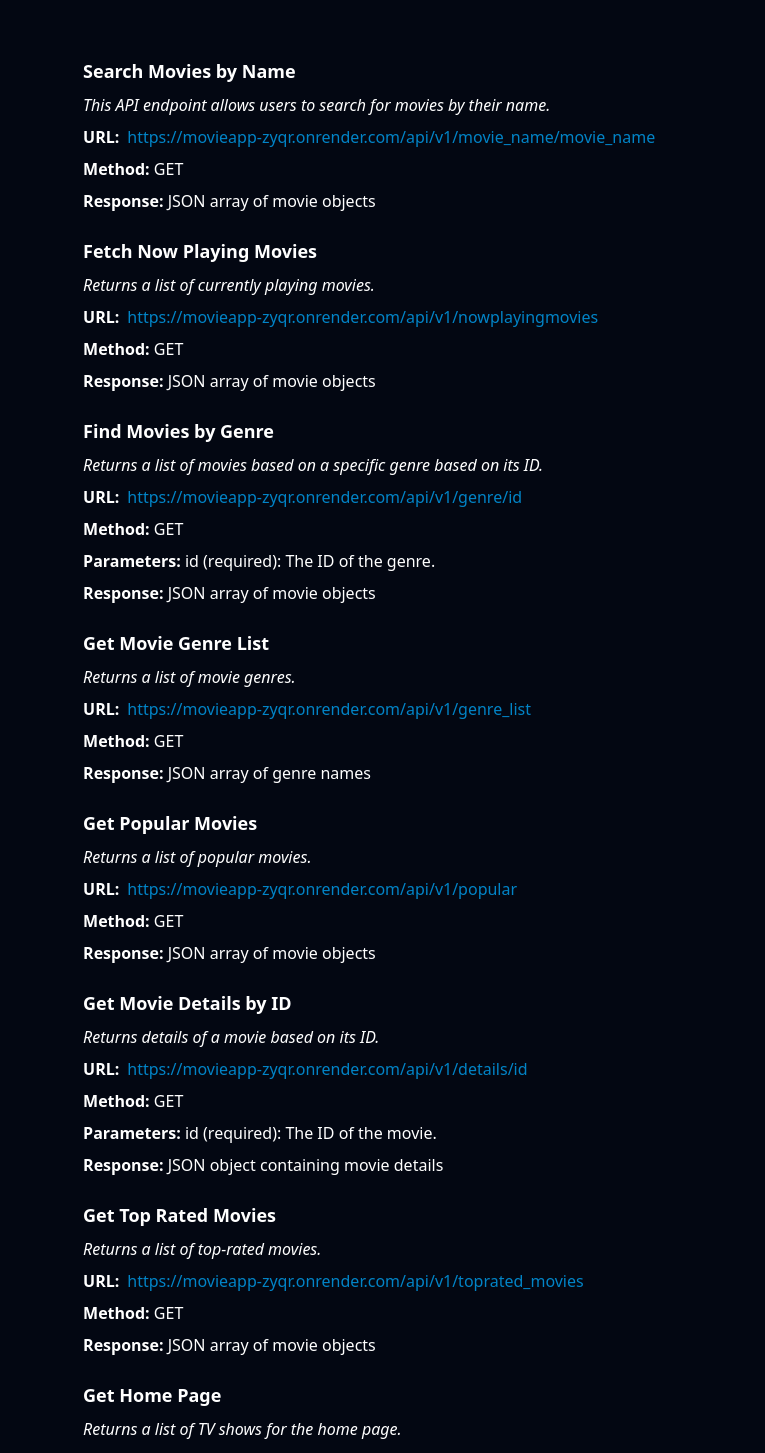
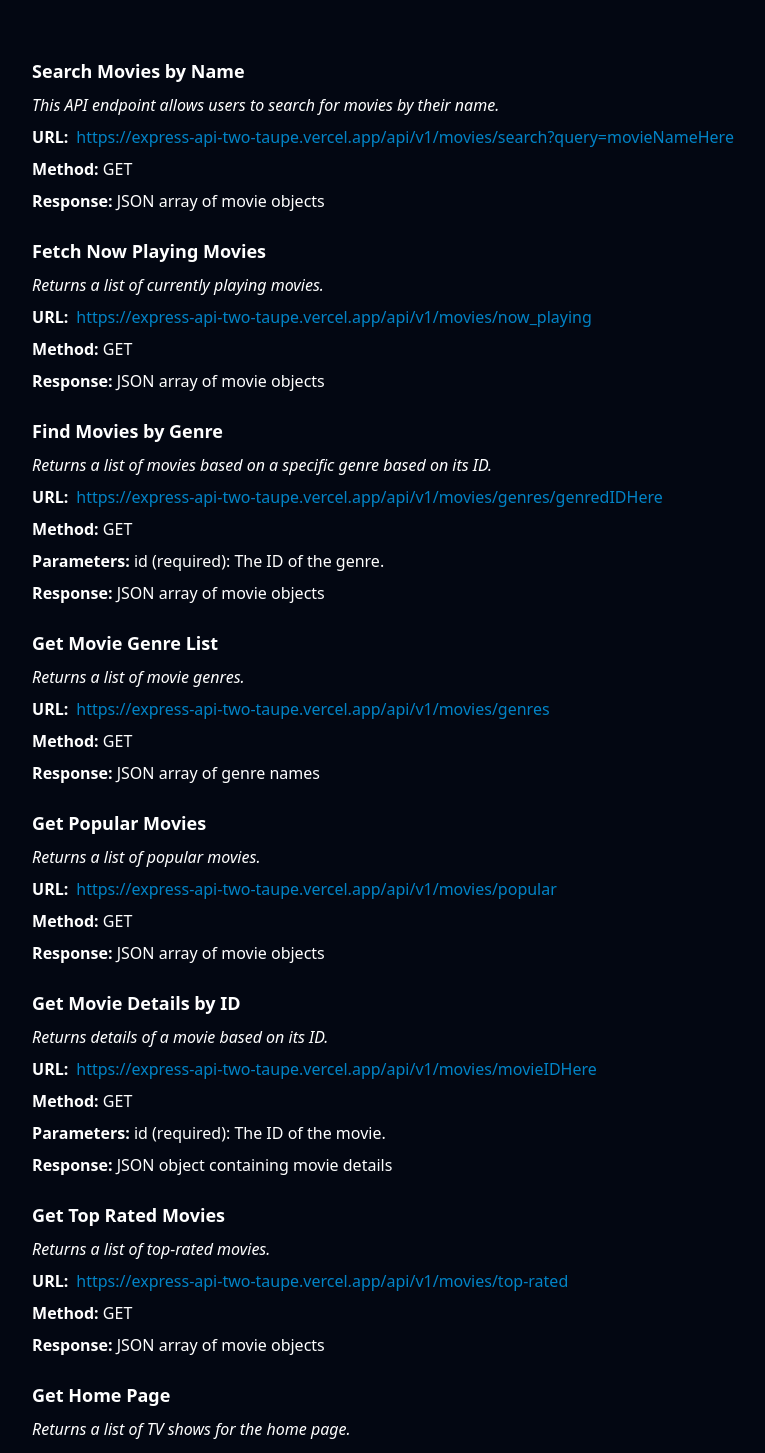
Before and after one commit to venskie03/Movie_site, a React (Vite) app: page /ApiDocs in a window 1280 px wide. Shown: the part 191-1644 px from the top of the page, without its empty margins (257-1022 px from the left). Built offline with nearby package versions, Linux system fonts and the light colour scheme; no server answers.

Commit message:
faster load

```diff
--- a/src/movies/Searchresult.jsx
+++ b/src/movies/Searchresult.jsx
@@ -19,7 +19,7 @@ const showplayer = (indexid) =>{
   }
 
 const fetchsearchResults = async () =>{
-    await fetch(`https://movieapp-zyqr.onrender.com/api/v1/movie_name/${moviesname}`).then(response => {
+    await fetch(`https://express-api-two-taupe.vercel.app/api/v1/movies/search?query=${moviesname}`).then(response => {
         if (!response.ok) {
           throw new Error('Failed to fetch data');
         }
--- a/src/movies/apidocs.jsx
+++ b/src/movies/apidocs.jsx
@@ -9,7 +9,7 @@ export default function ApiDocs() {
             <h3 className="text-lg mb-2 font-extrabold">Search Movies by Name</h3>
             <p className="mb-2 italic">This API endpoint allows users to search for movies by their name.</p>
             <div className="flex flex-wrap mb-2"><h4 className="font-bold">URL:</h4>
-            <a href="https://movieapp-zyqr.onrender.com/api/v1/movie_name/movie_name" target="_blank" className="sm:pl-2 text-sky-600">https://movieapp-zyqr.onrender.com/api/v1/movie_name/movie_name</a>
+            <a href="https://express-api-two-taupe.vercel.app/api/v1/movies/search?query=Sonic" target="_blank" className="sm:pl-2 text-sky-600">https://express-api-two-taupe.vercel.app/api/v1/movies/search?query=movieNameHere</a>
             </div>
             <p className="mb-2"><strong>Method:</strong> GET</p>
             <p className="mb-2"><strong>Response:</strong> JSON array of movie objects</p>
@@ -20,7 +20,7 @@ export default function ApiDocs() {
             <h3 className="text-lg font-extrabold mb-2">Fetch Now Playing Movies</h3>
             <p className="mb-2 italic">Returns a list of currently playing movies.</p>
             <div className="flex flex-wrap mb-2"><h4 className="font-bold">URL:</h4>
-            <a href="https://movieapp-zyqr.onrender.com/api/v1/nowplayingmovies" target="_blank" className="sm:pl-2 text-sky-600">https://movieapp-zyqr.onrender.com/api/v1/nowplayingmovies</a>
+            <a href="https://express-api-two-taupe.vercel.app/api/v1/movies/now_playing" target="_blank" className="sm:pl-2 text-sky-600">https://express-api-two-taupe.vercel.app/api/v1/movies/now_playing</a>
             </div>
             <p className="mb-2"><strong>Method:</strong> GET</p>
             <p className="mb-2"><strong>Response:</strong> JSON array of movie objects</p>
@@ -31,7 +31,7 @@ export default function ApiDocs() {
           <p className="mb-2 italic">Returns a list of movies based on a specific genre based on its ID.</p>
           <div className="flex flex-wrap mb-2">
             <h4 className="font-bold">URL:</h4>
-            <a href="https://movieapp-zyqr.onrender.com/api/v1/genre/{id}" target="_blank" className="sm:pl-2 text-sky-600">https://movieapp-zyqr.onrender.com/api/v1/genre/id</a>
+            <a href="https://express-api-two-taupe.vercel.app/api/v1/movies/genres/28" target="_blank" className="sm:pl-2 text-sky-600">https://express-api-two-taupe.vercel.app/api/v1/movies/genres/genredIDHere</a>
           </div>
           <p className="mb-2"><strong>Method:</strong> GET</p>
           <p className="mb-2"><strong>Parameters:</strong> id (required): The ID of the genre.</p>
@@ -43,7 +43,7 @@ export default function ApiDocs() {
           <p className="mb-2 italic">Returns a list of movie genres.</p>
           <div className="flex flex-wrap mb-2">
             <h4 className="font-bold">URL:</h4>
-            <a href="https://movieapp-zyqr.onrender.com/api/v1/genre_list" target="_blank" className="sm:pl-2 text-sky-600">https://movieapp-zyqr.onrender.com/api/v1/genre_list</a>
+            <a href="https://express-api-two-taupe.vercel.app/api/v1/movies/genres" target="_blank" className="sm:pl-2 text-sky-600">https://express-api-two-taupe.vercel.app/api/v1/movies/genres</a>
           </div>
           <p className="mb-2"><strong>Method:</strong> GET</p>
           <p className="mb-2"><strong>Response:</strong> JSON array of genre names</p>
@@ -54,7 +54,7 @@ export default function ApiDocs() {
           <p className="mb-2 italic">Returns a list of popular movies.</p>
           <div className="flex flex-wrap mb-2">
             <h4 className="font-bold">URL:</h4>
-            <a href="https://movieapp-zyqr.onrender.com/api/v1/popular" target="_blank" className="sm:pl-2 text-sky-600">https://movieapp-zyqr.onrender.com/api/v1/popular</a>
+            <a href="https://express-api-two-taupe.vercel.app/api/v1/movies/popular" target="_blank" className="sm:pl-2 text-sky-600">https://express-api-two-taupe.vercel.app/api/v1/movies/popular</a>
           </div>
           <p className="mb-2"><strong>Method:</strong> GET</p>
           <p className="mb-2"><strong>Response:</strong> JSON array of movie objects</p>
@@ -65,7 +65,7 @@ export default function ApiDocs() {
           <p className="mb-2 italic">Returns details of a movie based on its ID.</p>
           <div className="flex flex-wrap mb-2">
             <h4 className="font-bold">URL:</h4>
-            <a href="https://movieapp-zyqr.onrender.com/api/v1/details/{id}" target="_blank" className="sm:pl-2 text-sky-600">https://movieapp-zyqr.onrender.com/api/v1/details/id</a>
+            <a href="https://express-api-two-taupe.vercel.app/api/v1/movies/1138749" target="_blank" className="sm:pl-2 text-sky-600">https://express-api-two-taupe.vercel.app/api/v1/movies/movieIDHere</a>
           </div>
           <p className="mb-2"><strong>Method:</strong> GET</p>
           <p className="mb-2"><strong>Parameters:</strong> id (required): The ID of the movie.</p>
@@ -77,7 +77,7 @@ export default function ApiDocs() {
           <p className="mb-2 italic">Returns a list of top-rated movies.</p>
           <div className="flex flex-wrap mb-2">
             <h4 className="font-bold">URL:</h4>
-            <a href="https://movieapp-zyqr.onrender.com/api/v1/toprated_movies" target="_blank" className="sm:pl-2 text-sky-600">https://movieapp-zyqr.onrender.com/api/v1/toprated_movies</a>
+            <a href="https://express-api-two-taupe.vercel.app/api/v1/movies/top-rated" target="_blank" className="sm:pl-2 text-sky-600">https://express-api-two-taupe.vercel.app/api/v1/movies/top-rated</a>
           </div>
           <p className="mb-2"><strong>Method:</strong> GET</p>
           <p className="mb-2"><strong>Response:</strong> JSON array of movie objects</p>
--- a/src/movies/genre.jsx
+++ b/src/movies/genre.jsx
@@ -5,7 +5,7 @@ import MovieSearch from "./searchbar";
 export default function Genremovies() {
   const { genreID } = useParams();
   const [genreName, setGenrename] = useState("")
-  const popularMovieUrl = `https://movieapp-zyqr.onrender.com/api/v1/genre/${genreID}`;
+  const popularMovieUrl = `https://express-api-two-taupe.vercel.app/api/v1/movies/genres/${genreID}`;
   const [movies, setMovies] = useState([]);
   const [error, setError] = useState(null);
   const [showplayIcon, setshowplayIcon] = useState("hidden");
--- a/src/movies/header.jsx
+++ b/src/movies/header.jsx
@@ -5,7 +5,7 @@ export default function Header() {
   const [error, setError] = useState(null);
   const [isGenreHovered, setIsGenreHovered] = useState(false);
   const [isNavbarVisible, setIsNavbarVisible] = useState(false); // New state variable for navbar visibility
-  const genrelisturl = "https://movieapp-zyqr.onrender.com/api/v1/genre_list";
+  const genrelisturl = "https://express-api-two-taupe.vercel.app/api/v1/movies/genres";
   const [isiconvisible, setisiconvisible] = useState(true);
 
   const [iscloseiconvisible, setcloseisiconvisible] = useState(false);
--- a/src/movies/movie_overview.jsx
+++ b/src/movies/movie_overview.jsx
@@ -33,7 +33,7 @@ export default function MovieOverview() {
     const fetchMovieDetails = async () => {
       try {
         const response = await fetch(
-          `https://movieapp-zyqr.onrender.com/api/v1/details/${movieId}`
+          `https://express-api-two-taupe.vercel.app/api/v1/movies/${movieId}`
         );
         if (!response.ok) {
           throw new Error("Failed to fetch movie details");
--- a/src/movies/nowplaying.jsx
+++ b/src/movies/nowplaying.jsx
@@ -2,7 +2,7 @@ import  { useState, useEffect } from 'react';
 import MovieSearch from './searchbar';
 
 export default function NowPlaying() {
-  const popularMovieUrl = "https://movieapp-zyqr.onrender.com/api/v1/popular";
+  const popularMovieUrl = "https://express-api-two-taupe.vercel.app/api/v1/movies/now_playing";
   const [movies, setMovies] = useState([]);
   const [showplayIcon, setshowplayIcon] = useState("hidden");
   const [movieid, setMovieid] = useState("");
@@ -33,6 +33,7 @@ export default function NowPlaying() {
       })
       .then(json => {
         setMovies(json);
+        console.log(json)
       })
       .catch(error => {
         setError(error.message);
--- a/src/movies/popular_movies.jsx
+++ b/src/movies/popular_movies.jsx
@@ -2,7 +2,7 @@ import { useState, useEffect } from 'react';
 import MovieSearch from './searchbar';
 
 export default function Popular() {
-  const popularMovieUrl = "https://movieapp-zyqr.onrender.com/api/v1/popular";
+  const popularMovieUrl = "https://express-api-two-taupe.vercel.app/api/v1/movies/popular";
   const [pmovies, setPMovies] = useState([]);
   const [error, setError] = useState(null);
   const [movieid, setMovieid] = useState("");
```
